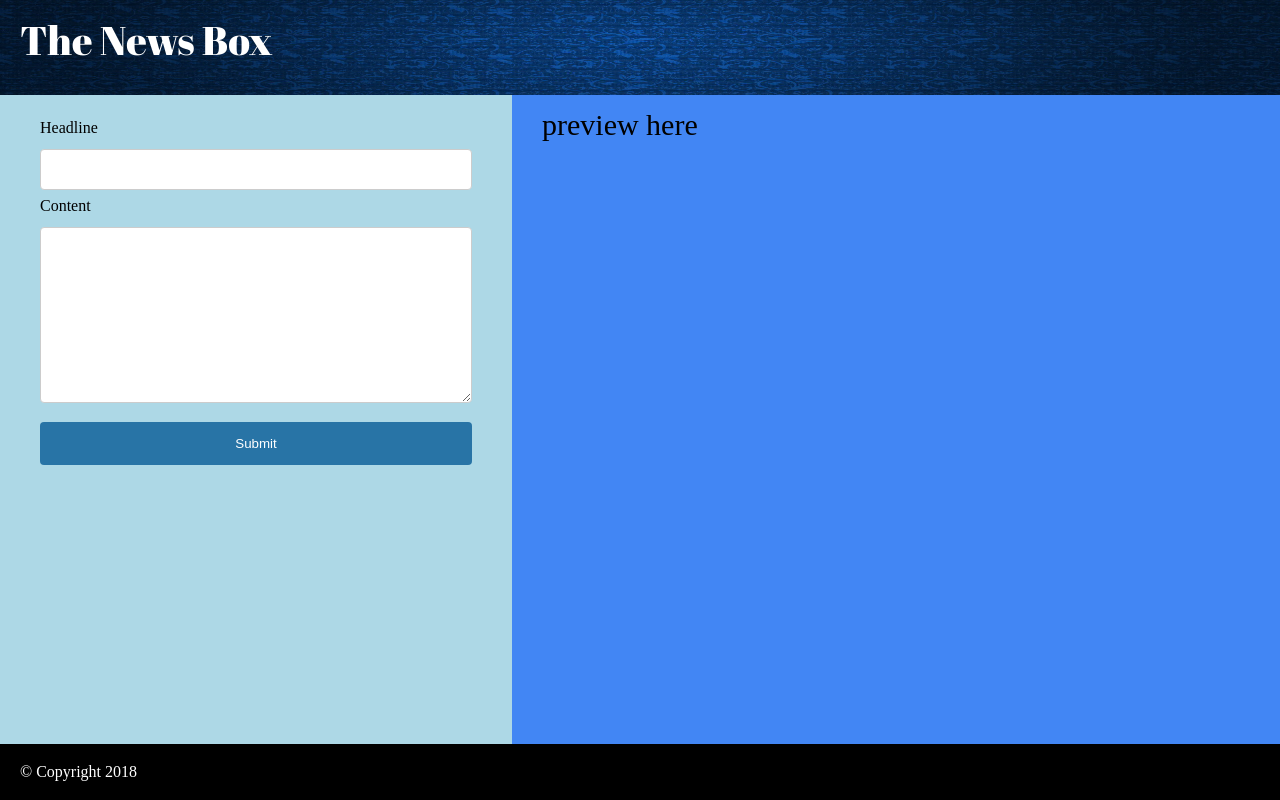
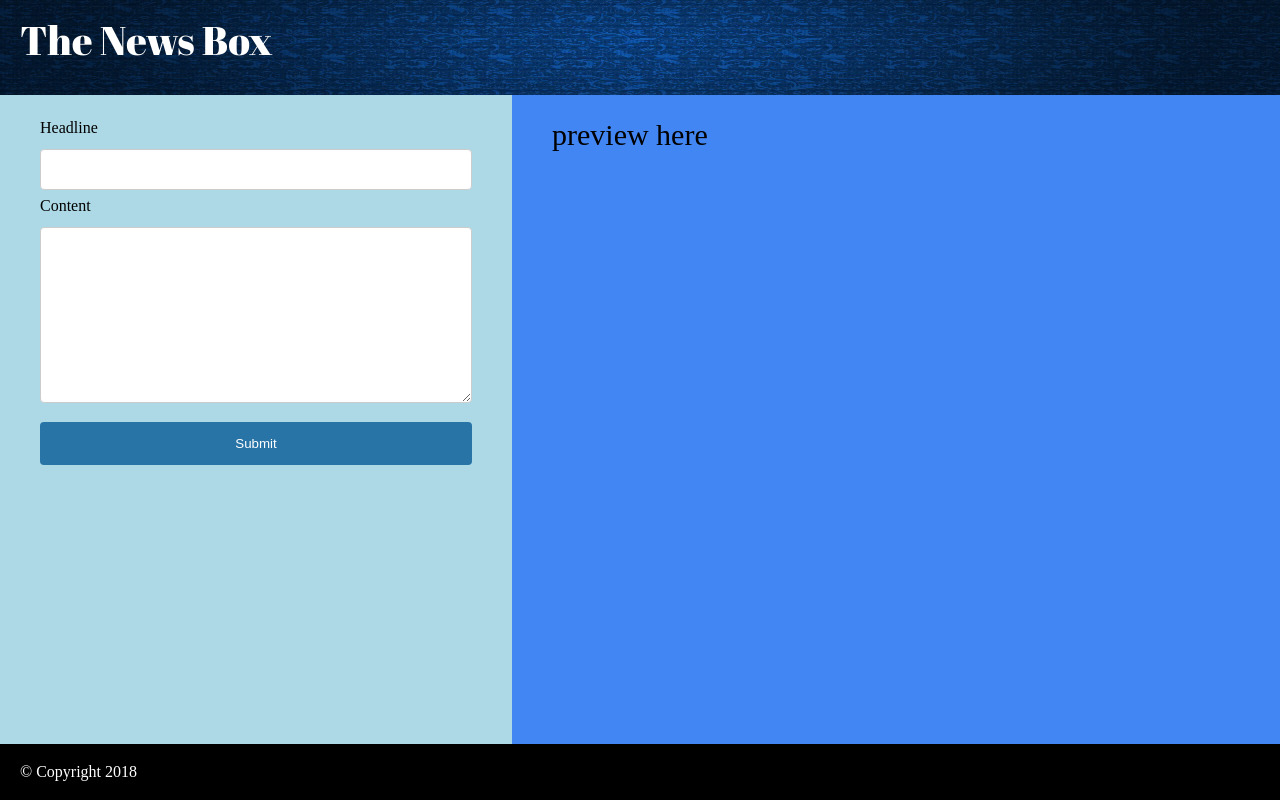
Before and after one commit to AltCampus/B1-B2-Hack2-NewsFeed, a plain HTML site: page index.html in a window 1280 px wide. Drawn offline with Linux system fonts and the light colour scheme.

Commit message:
right side done

```diff
--- a/assets/stylesheets/style.css
+++ b/assets/stylesheets/style.css
@@ -78,6 +78,7 @@ table {
 	background-color: #4286f4;
 	height: calc(100vh - 99px);
 	overflow: auto;
+	padding: 20px;
 }
 
 .heading, .description{
@@ -153,7 +154,7 @@ footer {
 .feed
 {
 	font-size: 30px;
-	padding: 30px;
+	padding: 20px;
 }
 
 .clearfix:before,
```
